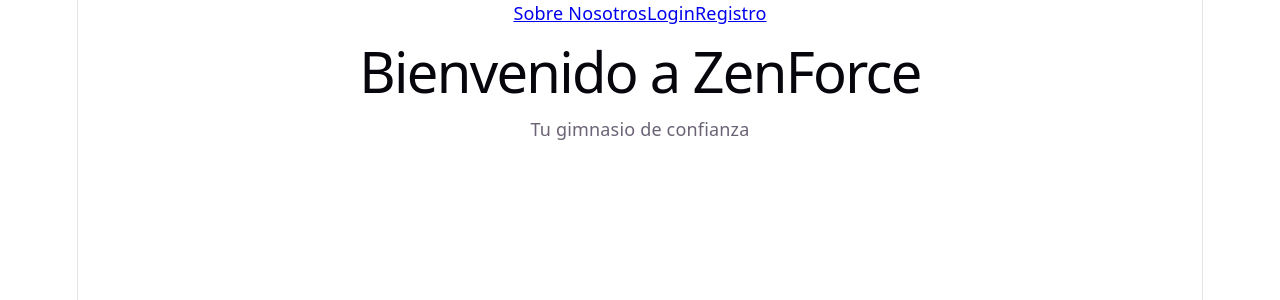
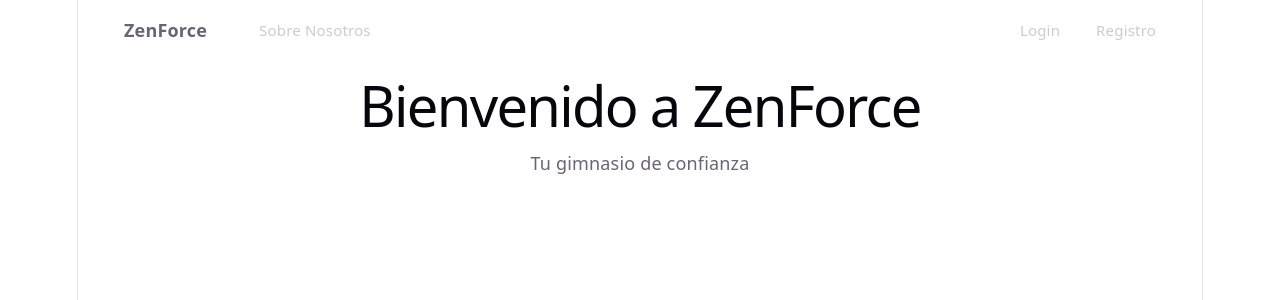
Before and after one commit to alegimlop/ZenForce, a React app in the folder frontend/: page / in a window 1280 px wide. Shown: the top 300 px of the page. Built offline with nearby package versions, Linux system fonts and the light colour scheme; the HTML template or start-up script is replaced by a standard one.

Commit message:
modificacion navbar.jsx y navbar.css

```diff
--- a/frontend/src/components/Navbar.css
+++ b/frontend/src/components/Navbar.css
@@ -1,3 +1,57 @@
-a.active {
-    display: none;
+nav {
+  background: var(--navbar-bg);
+  padding: 0 32px;
+  display: flex;
+  align-items: center;
+  gap: 8px;
+  height: 60px;
+  position: sticky;
+  top: 0;
+  z-index: 100;
 }
+
+nav a {
+  color: #ccc;
+  text-decoration: none;
+  padding: 8px 14px;
+  border-radius: 6px;
+  font-size: 15px;
+  transition: background 0.2s, color 0.2s;
+}
+
+nav a:hover,
+nav a.active {
+  background: rgba(255, 255, 255, 0.1);
+  color: white;
+  text-decoration: none;
+}
+
+nav a:first-child {
+  font-weight: 700;
+  font-size: 18px;
+  color: var(--primary);
+  margin-right: 16px;
+}
+
+nav a:first-child:hover {
+  background: transparent;
+  color: var(--primary-hover);
+}
+
+.nav-spacer {
+  flex: 1;
+}
+
+nav button {
+  background: transparent;
+  color: #ccc;
+  border: 1px solid #444;
+  padding: 7px 16px;
+  font-size: 14px;
+  border-radius: 6px;
+}
+
+nav button:hover {
+  background: rgba(255, 255, 255, 0.1);
+  color: white;
+}
--- a/frontend/src/components/navbar.jsx
+++ b/frontend/src/components/navbar.jsx
@@ -9,8 +9,7 @@ function Navbar() {
         localStorage.clear()
         navigate('/login')
     }
-//Componente de navegación
-//  que muestra diferentes enlaces según si el usuario está autenticado
+
     return (
         <nav>
             <NavLink to="/">ZenForce</NavLink>
@@ -19,12 +18,15 @@ function Navbar() {
                 <>
                     <NavLink to="/clases">Clases</NavLink>
                     <NavLink to="/foro">Foro</NavLink>
+                    <NavLink to="/qr">Mi QR</NavLink>
                     <NavLink to="/perfil">Mi Perfil</NavLink>
                     {usuario.rol === 'admin' && <NavLink to="/admin">Admin</NavLink>}
-                    <button onClick={handleLogout}>Cerrar sesion</button>
+                    <span className="nav-spacer" />
+                    <button onClick={handleLogout}>Cerrar sesión</button>
                 </>
             ) : (
                 <>
+                    <span className="nav-spacer" />
                     <NavLink to="/login">Login</NavLink>
                     <NavLink to="/registro">Registro</NavLink>
                 </>
```
